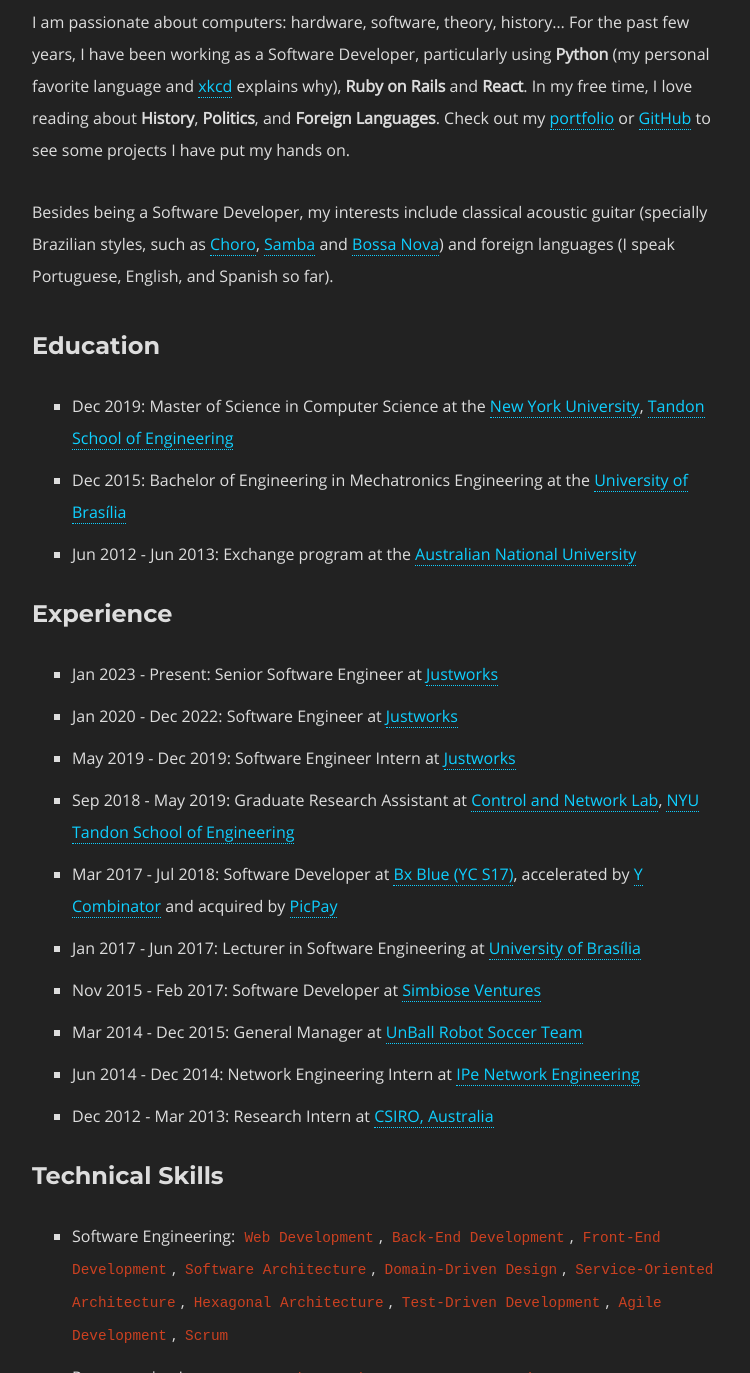
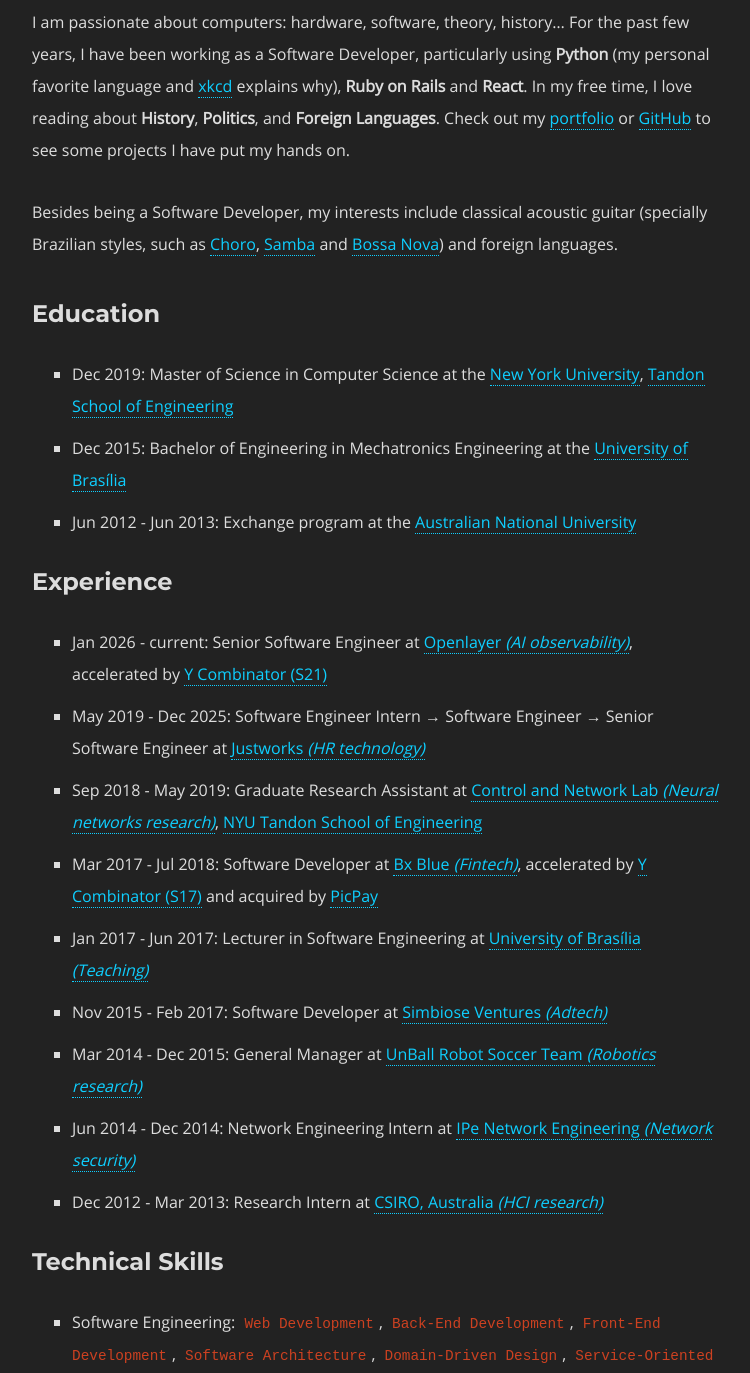
Before and after one commit to matheusportela/matheusportela.github.io, a Jekyll site: the page built from index.md, in a window 1280 px wide and 1400 px high, scrolled down 233 px, cut to the strip 27-1400 px from the top of the window. Shown: the whole strip, without its empty margins (264-1014 px from the left). Built offline with Jekyll 4.4.1, drawn with Linux system fonts in a browser that asks for light colours; some web fonts are replaced; some of the changed text lies outside the part shown.

Commit message:
Update resume

```diff
--- a/Gemfile
+++ b/Gemfile
@@ -1,3 +1,6 @@
 source 'https://rubygems.org'
+
+ruby '3.4.8'
+
 gem 'jekyll'
 gem 'jekyll-feed'
--- a/index.md
+++ b/index.md
@@ -7,7 +7,7 @@
 
 I am passionate about computers: hardware, software, theory, history... For the past few years, I have been working as a Software Developer, particularly using **Python** (my personal favorite language and [xkcd](http://xkcd.com/353) explains why), **Ruby on Rails** and **React**. In my free time, I love reading about **History**, **Politics**, and **Foreign Languages**. Check out my [portfolio](/portfolio) or [GitHub](http://github.com/matheusportela/) to see some projects I have put my hands on.
 
-Besides being a Software Developer, my interests include classical acoustic guitar (specially Brazilian styles, such as [Choro](https://www.youtube.com/watch?v=xDzekDP4IKI), [Samba](https://www.youtube.com/watch?v=XoUtxWU8lW8) and [Bossa Nova](https://www.youtube.com/watch?v=5LfaYKdqfnY)) and foreign languages (I speak Portuguese, English, and Spanish so far).
+Besides being a Software Developer, my interests include classical acoustic guitar (specially Brazilian styles, such as [Choro](https://www.youtube.com/watch?v=xDzekDP4IKI), [Samba](https://www.youtube.com/watch?v=XoUtxWU8lW8) and [Bossa Nova](https://www.youtube.com/watch?v=5LfaYKdqfnY)) and foreign languages.
 
 ## Education
 - Dec 2019: Master of Science in Computer Science at the [New York University](http://www.nyu.edu), [Tandon School of Engineering](https://engineering.nyu.edu/)
@@ -15,16 +15,15 @@
 - Jun 2012 - Jun 2013: Exchange program at the [Australian National University](http://www.anu.edu.au)
 
 ## Experience
-- Jan 2023 - Present: Senior Software Engineer at [Justworks](https://justworks.com/)
-- Jan 2020 - Dec 2022: Software Engineer at [Justworks](https://justworks.com/)
-- May 2019 - Dec 2019: Software Engineer Intern at [Justworks](https://justworks.com/)
-- Sep 2018 - May 2019: Graduate Research Assistant at [Control and Network Lab](http://eeweb.poly.edu/~canlab/), [NYU Tandon School of Engineering](https://engineering.nyu.edu)
-- Mar 2017 - Jul 2018: Software Developer at [Bx Blue (YC S17)](https://bxblue.com.br/), accelerated by [Y Combinator](https://blog.ycombinator.com/bxblue-is-the-only-marketplace-for-payroll-secured-loans-in-brazil/) and acquired by [PicPay](https://picpay.com/)
-- Jan 2017 - Jun 2017: Lecturer in Software Engineering at [University of Brasília](http://www.unb.br)
-- Nov 2015 - Feb 2017: Software Developer at [Simbiose Ventures](http://www.simbioseventures.com)
-- Mar 2014 - Dec 2015: General Manager at [UnBall Robot Soccer Team](http://equipeunball.wordpress.com/)
-- Jun 2014 - Dec 2014: Network Engineering Intern at [IPe Network Engineering](http://www.ipe.io/)
-- Dec 2012 - Mar 2013: Research Intern at [CSIRO, Australia](http://www.csiro.au/)
+- Jan 2026 - current: Senior Software Engineer at [Openlayer _(AI observability)_](https://openlayer.com/), accelerated by [Y Combinator (S21)](https://www.ycombinator.com/companies/openlayer)
+- May 2019 - Dec 2025: Software Engineer Intern → Software Engineer → Senior Software Engineer at [Justworks _(HR technology)_](https://justworks.com/)
+- Sep 2018 - May 2019: Graduate Research Assistant at [Control and Network Lab _(Neural networks research)_](http://eeweb.poly.edu/~canlab/), [NYU Tandon School of Engineering](https://engineering.nyu.edu)
+- Mar 2017 - Jul 2018: Software Developer at [Bx Blue _(Fintech)_](https://bxblue.com.br/), accelerated by [Y Combinator (S17)](https://www.ycombinator.com/companies/bxblue) and acquired by [PicPay](https://picpay.com/)
+- Jan 2017 - Jun 2017: Lecturer in Software Engineering at [University of Brasília _(Teaching)_](http://www.unb.br)
+- Nov 2015 - Feb 2017: Software Developer at [Simbiose Ventures _(Adtech)_](http://www.simbioseventures.com)
+- Mar 2014 - Dec 2015: General Manager at [UnBall Robot Soccer Team _(Robotics research)_](http://equipeunball.wordpress.com/)
+- Jun 2014 - Dec 2014: Network Engineering Intern at [IPe Network Engineering _(Network security)_](http://www.ipe.io/)
+- Dec 2012 - Mar 2013: Research Intern at [CSIRO, Australia _(HCI research)_](http://www.csiro.au/)
 
 ## Technical Skills
 - Software Engineering: `Web Development`, `Back-End Development`, `Front-End Development`, `Software Architecture`, `Domain-Driven Design`, `Service-Oriented Architecture`, `Hexagonal Architecture`, `Test-Driven Development`, `Agile Development`, `Scrum`
```
Also changed, not shown: other parts of index.md (+5 -7 lines), portfolio/index.md (+1 -1 lines).
